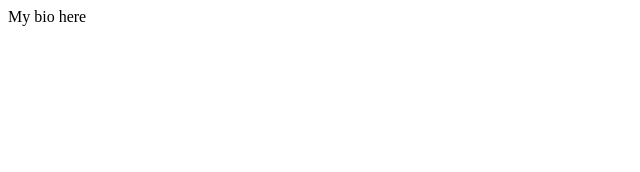
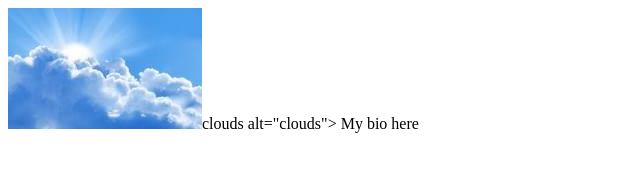
Before and after one commit to jseaborne/jseaborne.gitbio.io, a plain HTML site: page index.html in a window 1280 px wide. Shown: the whole page, without its empty margins (0-640 px from the left). Drawn offline with Linux system fonts and the light colour scheme.

Commit message:
updated to image

```diff
--- a/index.html
+++ b/index.html
@@ -4,6 +4,7 @@
     <meta charset="UTF-8">
     <meta name="viewport" content="width=device-width, initial-scale=1.0">
     <meta http-equiv="X-UA-Compatible" content="ie=edge">
+    <img src="download.jpg">clouds alt="clouds">
     <title>Document</title>
 </head>
 <body>
```
